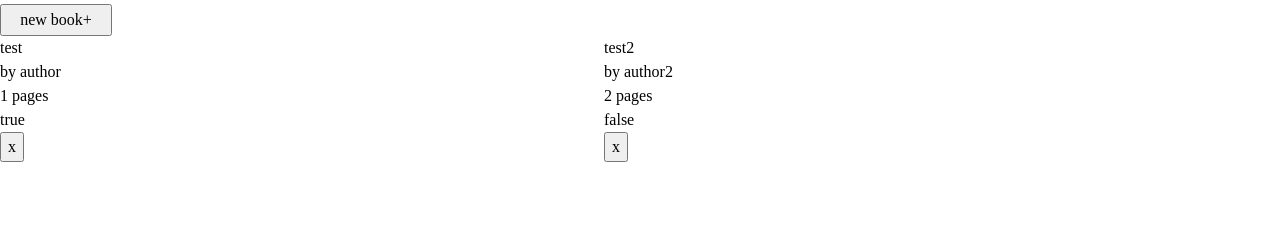
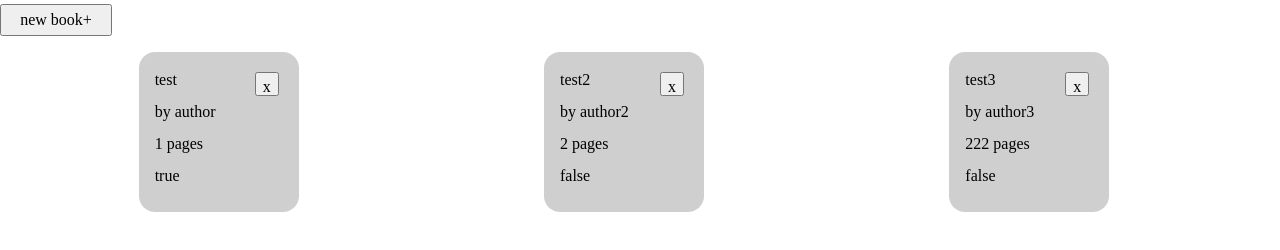
Before and after one commit to TIWIMIN/TOP-Library, a plain HTML site: page index.html in a window 1280 px wide. Shown: the part 44-294 px from the top of the page. Drawn offline with Linux system fonts and the light colour scheme.

Commit message:
Adjust grid auto flow behavior

```diff
--- a/script.js
+++ b/script.js
@@ -61,5 +61,7 @@ let book1 = new Book("test", "author", "1", true);
 addBookToLibrary(book1);
 let book2 = new Book("test2", "author2", "2", false);
 addBookToLibrary(book2);
+let book3 = new Book("test3", "author3", "222", false);
+addBookToLibrary(book3);
 
 displayAllBooks();
--- a/style.css
+++ b/style.css
@@ -66,6 +66,43 @@ p, h1, h2, h3, h4, h5, h6 {
     width: calc(100vw - 4rem);
     height: calc(100vh - 5rem);
     display: grid;
-    grid-auto-flow: column;
-    grid-template: repeat(3, 1fr), repeat(3, 1fr);
+    grid-auto-flow: row;
+    grid-template: repeat(3, 1fr) / repeat(3, 1fr);
+    margin: 1rem;
+    justify-items: center;
 }
+
+.card {
+    display: grid;
+    grid-template: repeat(4, 1fr) / 1fr 2rem;
+    width: 10rem;
+    height: 10rem;
+    background: rgb(207, 207, 207);
+    border-radius: 1rem;
+    padding: 1rem;
+}
+
+.title {
+    grid-area: 1 / 1 / 2 / 2;
+}
+
+.author {
+    grid-area: 2 / 1 / 3 / 2;
+}
+
+.pages {
+    grid-area: 3 / 1 / 4 / 2;
+}
+
+.read {
+    grid-area: 4 / 1 / 5 / 2;
+}
+
+.remove {
+    grid-area: 1 / 2 / 2 / 3;
+    width: 1.5rem;
+    height: 1.5rem;
+    justify-self: center;
+    align-self: center;
+    text-align: center;
+}
```
